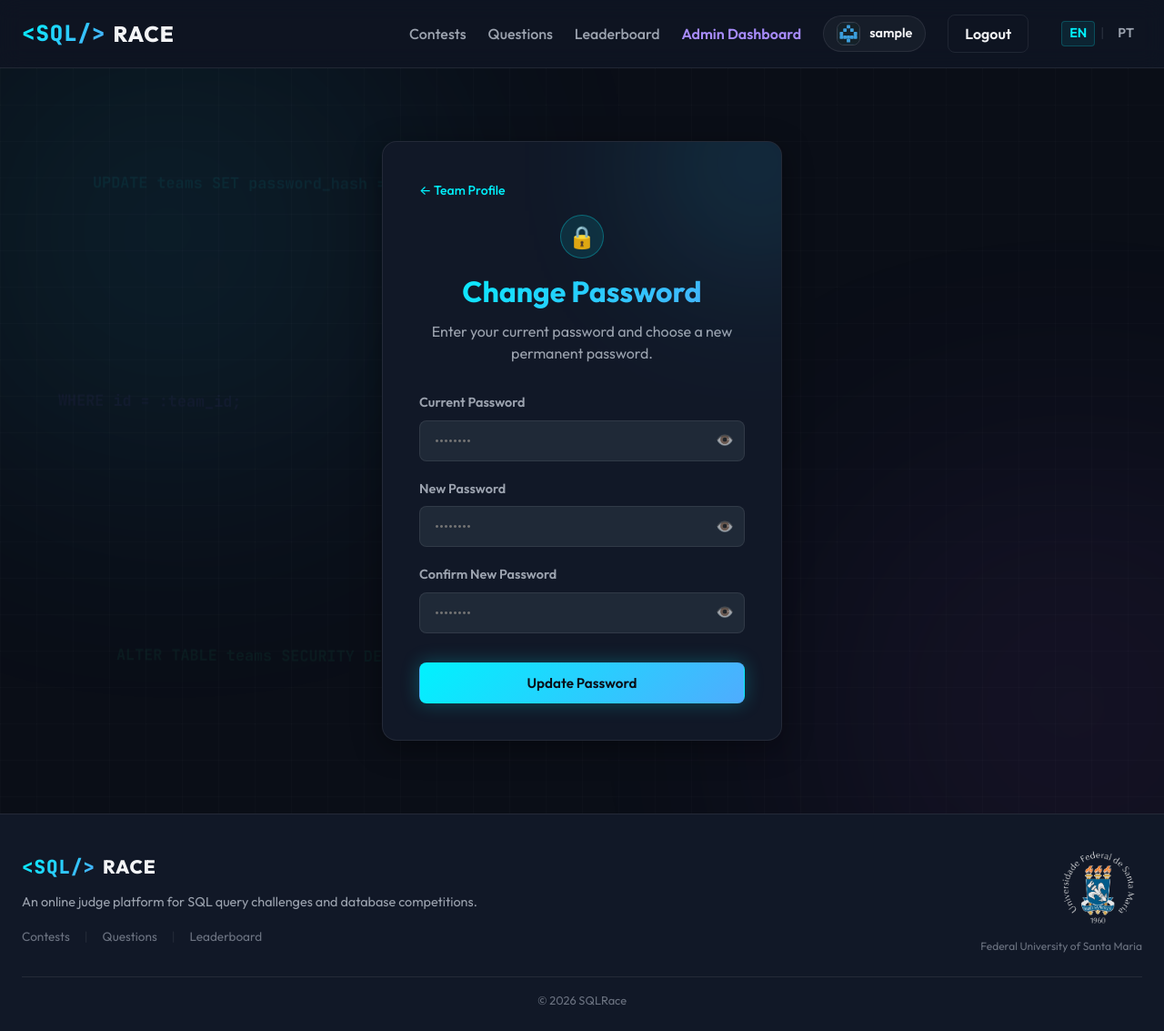
After one commit to brizzigui/sqlrace, a Flask app: page /change_password in a window 1280 px wide. The commit adds this page. Shown: the whole page at 91% size. Run offline with Flask 3, Linux system fonts and the light colour scheme; the visitor is signed in with stand-in values (Sample User, id 1); data that the repository does not hold is empty; some libraries are stand-ins or nearby versions.

Commit message:
password resetting

```diff
--- a/database.py
+++ b/database.py
@@ -69,7 +69,8 @@ def init_db():
             username VARCHAR(100) UNIQUE NOT NULL,
             password_hash VARCHAR(255) NOT NULL,
             is_admin BOOLEAN DEFAULT FALSE,
-            created_at TIMESTAMP DEFAULT CURRENT_TIMESTAMP
+            created_at TIMESTAMP DEFAULT CURRENT_TIMESTAMP,
+            must_change_password BOOLEAN DEFAULT FALSE
         );
         """)
 
@@ -149,9 +150,10 @@ def init_db():
         """)
 
         # Migration queries for existing databases
-        # 0. Add created_at and avatar_seed columns to teams if they do not exist
+        # 0. Add created_at, avatar_seed, and must_change_password columns to teams if they do not exist
         cur.execute("ALTER TABLE teams ADD COLUMN IF NOT EXISTS created_at TIMESTAMP DEFAULT CURRENT_TIMESTAMP;")
         cur.execute("ALTER TABLE teams ADD COLUMN IF NOT EXISTS avatar_seed VARCHAR(100);")
+        cur.execute("ALTER TABLE teams ADD COLUMN IF NOT EXISTS must_change_password BOOLEAN DEFAULT FALSE;")
 
         # 1. Add visibility column to questions if it does not exist
         cur.execute("ALTER TABLE questions ADD COLUMN IF NOT EXISTS visibility VARCHAR(20) NOT NULL DEFAULT 'public';")
--- a/routes/auth.py
+++ b/routes/auth.py
@@ -26,6 +26,20 @@ def admin_required(f):
             return redirect(url_for('contest.contests_list'))
         return f(*args, **kwargs)
     return decorated_function
+
+@bp.before_app_request
+def enforce_password_change():
+    """
+    Enforces that any user flagged with must_change_password must update
+    their password before accessing any other application resource.
+    """
+    if session.get('team_id') and session.get('must_change_password'):
+        if request.path.startswith('/static/'):
+            return None
+        allowed_endpoints = {'auth.change_password', 'auth.logout', 'set_lang'}
+        if request.endpoint and request.endpoint in allowed_endpoints:
+            return None
+        return redirect(url_for('auth.change_password'))
 
 @bp.route('/register', methods=['GET', 'POST'])
 def register():
@@ -81,15 +95,19 @@ def login():
             return render_template('login.html')
 
         with get_main_db() as cur:
-            cur.execute("SELECT id, username, password_hash, is_admin FROM teams WHERE username = %s;", (username,))
+            cur.execute("SELECT id, username, password_hash, is_admin, COALESCE(must_change_password, FALSE) FROM teams WHERE username = %s;", (username,))
             user = cur.fetchone()
 
         if user and check_password_hash(user[2], password):
             session['team_id'] = user[0]
             session['username'] = user[1]
             session['is_admin'] = user[3]
+            session['must_change_password'] = bool(user[4])
             log_audit('AUTH', 'LOGIN_SUCCESS', f"Team '{username}' logged in successfully", level='INFO', user_id=user[0], username=username, ip_address=request.remote_addr)
             flash(_('flash_login_success', username=username), 'success')
+            if session['must_change_password']:
+                flash(_('flash_must_change_password'), 'warning')
+                return redirect(url_for('auth.change_password'))
             if user[3]:
                 return redirect(url_for('admin.admin_dashboard'))
             return redirect(url_for('contest.contests_list'))
@@ -108,6 +126,61 @@ def logout():
     session.clear()
     flash(_('flash_logout_info'), 'info')
     return redirect(url_for('auth.login'))
+
+@bp.route('/change_password', methods=['GET', 'POST'])
+@login_required
+def change_password():
+    team_id = session.get('team_id')
+    is_forced = bool(session.get('must_change_password', False))
+
+    if request.method == 'POST':
+        current_password = request.form.get('current_password', '').strip()
+        new_password = request.form.get('new_password', '').strip()
+        confirm_password = request.form.get('confirm_password', '').strip()
+
+        with get_main_db() as cur:
+            cur.execute("SELECT id, username, password_hash, is_admin, COALESCE(must_change_password, FALSE) FROM teams WHERE id = %s;", (team_id,))
+            user = cur.fetchone()
+
+        if not user:
+            flash(_('flash_login_first'), 'danger')
+            return redirect(url_for('auth.login'))
+
+        # If not forced, require current password verification
+        if not is_forced:
+            if not current_password:
+                flash(_('flash_auth_required'), 'danger')
+                return render_template('change_password.html', is_forced=is_forced)
+            if not check_password_hash(user[2], current_password):
+                flash(_('flash_current_password_incorrect'), 'danger')
+                return render_template('change_password.html', is_forced=is_forced)
+
+        if not new_password or not confirm_password:
+            flash(_('flash_auth_required'), 'danger')
+            return render_template('change_password.html', is_forced=is_forced)
+
+        if new_password != confirm_password:
+            flash(_('flash_passwords_do_not_match'), 'danger')
+            return render_template('change_password.html', is_forced=is_forced)
+
+        # Update password and clear must_change_password flag
+        hashed_pw = generate_password_hash(new_password)
+        with get_main_db() as cur:
+            cur.execute("UPDATE teams SET password_hash = %s, must_change_password = FALSE WHERE id = %s;", (hashed_pw, team_id))
+
+        session['must_change_password'] = False
+        username = user[1]
+        log_audit('AUTH', 'PASSWORD_CHANGE', f"Team '{username}' successfully changed their password", level='INFO', user_id=team_id, username=username, ip_address=request.remote_addr)
+        flash(_('flash_password_changed_success'), 'success')
+
+        if is_forced:
+            if user[3]: # is_admin
+                return redirect(url_for('admin.admin_dashboard'))
+            return redirect(url_for('contest.contests_list'))
+        else:
+            return redirect(url_for('auth.team_profile', team_id=team_id))
+
+    return render_template('change_password.html', is_forced=is_forced)
 
 from flask import Response
 from datetime import datetime
--- a/static/css/style.css
+++ b/static/css/style.css
@@ -4063,3 +4063,12 @@ code[class*="language-"] {
         font-size: 0.8rem;
     }
 }
+
+.btn-warning-text {
+    color: #f59e0b;
+}
+
+.btn-warning-text:hover {
+    text-decoration: underline;
+    color: #fbbf24;
+}
--- a/templates/base.html
+++ b/templates/base.html
@@ -33,6 +33,10 @@
 
             <nav class="app-nav" id="app-nav-el">
                 {% if session.get('team_id') %}
+                    {% if session.get('must_change_password') %}
+                        <span class="nav-link" style="color: #fbbf24; font-size: 0.85rem; font-weight: 600;">⚠️ {{ _('auth_password_change_required') }}</span>
+                        <a href="{{ url_for('auth.logout') }}" class="nav-btn logout-btn">{{ _('nav_logout') }}</a>
+                    {% else %}
                         <a href="{{ url_for('contest.contests_list') }}" class="nav-link">{{ _('nav_contests') }}</a>
                         <a href="{{ url_for('contest.questions_list') }}" class="nav-link">{{ _('nav_questions') }}</a>
                         <a href="{{ url_for('leaderboard.global_leaderboard') }}" class="nav-link">{{ _('nav_global_leaderboard') }}</a>
@@ -44,6 +48,7 @@
                             <span>{{ session.get('username') }}</span>
                         </a>
                         <a href="{{ url_for('auth.logout') }}" class="nav-btn logout-btn">{{ _('nav_logout') }}</a>
+                    {% endif %}
                 {% else %}
                     <a href="{{ url_for('auth.login') }}" class="nav-link">{{ _('nav_login') }}</a>
                     <a href="{{ url_for('auth.register') }}" class="nav-btn register-btn">{{ _('nav_register_team') }}</a>
--- /dev/null
+++ b/templates/change_password.html
@@ -0,0 +1,157 @@
+{% extends 'base.html' %}
+
+{% block title %}
+    {% if is_forced %}
+        {{ _('auth_forced_change_password_title') }} - SQL Race
+    {% else %}
+        {{ _('auth_change_password') }} - SQL Race
+    {% endif %}
+{% endblock %}
+
+{% block body_class %}auth-page{% endblock %}
+
+{% block content %}
+<div class="auth-wrapper fade-in">
+    <!-- SQL-inspired background decorations -->
+    <div class="auth-background-decorations">
+        <div class="decor-grid"></div>
+        <div class="decor-circle decor-circle-1"></div>
+        <div class="decor-circle decor-circle-2"></div>
+        <div class="sql-floating-code sql-code-1">UPDATE teams SET password_hash = ...</div>
+        <div class="sql-floating-code sql-code-2">WHERE id = :team_id;</div>
+        <div class="sql-floating-code sql-code-3">ALTER TABLE teams SECURITY DEFINITIVE;</div>
+    </div>
+
+    <div class="auth-card" style="max-width: 440px;">
+        <div class="auth-card-glow"></div>
+
+        {% if not is_forced %}
+            <div style="margin-bottom: 16px;">
+                <a href="{{ url_for('auth.my_profile') }}" class="back-link" style="color: var(--primary-color); text-decoration: none; font-size: 0.88rem;">&larr; {{ _('profile_title') }}</a>
+            </div>
+        {% endif %}
+
+        <div class="auth-header">
+            {% if is_forced %}
+                <div style="display: inline-flex; align-items: center; justify-content: center; width: 48px; height: 48px; border-radius: 50%; background: rgba(245, 158, 11, 0.15); border: 1px solid rgba(245, 158, 11, 0.4); margin-bottom: 12px; font-size: 1.5rem;">
+                    🔑
+                </div>
+                <h2>{{ _('auth_forced_change_password_title') }}</h2>
+                <p style="color: #fbbf24; font-size: 0.9rem; margin-top: 6px;">{{ _('auth_forced_change_password_sub') }}</p>
+            {% else %}
+                <div style="display: inline-flex; align-items: center; justify-content: center; width: 48px; height: 48px; border-radius: 50%; background: rgba(0, 242, 254, 0.1); border: 1px solid rgba(0, 242, 254, 0.3); margin-bottom: 12px; font-size: 1.5rem;">
+                    🔒
+                </div>
+                <h2>{{ _('auth_change_password') }}</h2>
+                <p>{{ _('auth_change_password_sub') }}</p>
+            {% endif %}
+        </div>
+
+        <form method="POST" action="{{ url_for('auth.change_password') }}" class="auth-form" id="change-pwd-form" onsubmit="return validatePasswords()">
+            {% if not is_forced %}
+                <div class="form-group">
+                    <label for="current_password">{{ _('auth_current_password') }}</label>
+                    <div style="position: relative;">
+                        <input type="password" id="current_password" name="current_password" placeholder="••••••••" required style="width: 100%; box-sizing: border-box; padding-right: 42px;">
+                        <button type="button" class="pwd-toggle-btn" onclick="togglePwdVisibility('current_password', this)" tabindex="-1" title="Toggle visibility">👁️</button>
+                    </div>
+                </div>
+            {% endif %}
+
+            <div class="form-group">
+                <label for="new_password">{{ _('auth_new_password') }}</label>
+                <div style="position: relative;">
+                    <input type="password" id="new_password" name="new_password" placeholder="••••••••" required style="width: 100%; box-sizing: border-box; padding-right: 42px;">
+                    <button type="button" class="pwd-toggle-btn" onclick="togglePwdVisibility('new_password', this)" tabindex="-1" title="Toggle visibility">👁️</button>
+                </div>
+            </div>
+
+            <div class="form-group">
+                <label for="confirm_password">{{ _('auth_confirm_new_password') }}</label>
+                <div style="position: relative;">
+                    <input type="password" id="confirm_password" name="confirm_password" placeholder="••••••••" required style="width: 100%; box-sizing: border-box; padding-right: 42px;">
+                    <button type="button" class="pwd-toggle-btn" onclick="togglePwdVisibility('confirm_password', this)" tabindex="-1" title="Toggle visibility">👁️</button>
+                </div>
+                <div id="password-match-error" style="color: var(--color-failed); font-size: 0.8rem; display: none; margin-top: 4px;">
+                    {{ _('flash_passwords_do_not_match') }}
+                </div>
+            </div>
+
+            <button type="submit" class="btn btn-primary auth-submit-btn" style="width: 100%; margin-top: 12px;">
+                {% if is_forced %}
+                    {{ _('auth_set_new_password_btn') }}
+                {% else %}
+                    {{ _('auth_update_password_btn') }}
+                {% endif %}
+            </button>
+        </form>
+
+        {% if is_forced %}
+            <div class="auth-footer" style="margin-top: 20px;">
+                <a href="{{ url_for('auth.logout') }}" style="color: var(--text-muted); font-size: 0.85rem;">{{ _('nav_logout') }}</a>
+            </div>
+        {% endif %}
+    </div>
+</div>
+{% endblock %}
+
+{% block extra_css %}
+<style>
+.pwd-toggle-btn {
+    position: absolute;
+    right: 12px;
+    top: 50%;
+    transform: translateY(-50%);
+    background: none;
+    border: none;
+    cursor: pointer;
+    font-size: 1rem;
+    opacity: 0.6;
+    transition: opacity 0.2s ease;
+    padding: 0;
+    line-height: 1;
+}
+.pwd-toggle-btn:hover {
+    opacity: 1;
+}
+</style>
+{% endblock %}
+
+{% block extra_js %}
+<script>
+function togglePwdVisibility(inputId, btn) {
+    const input = document.getElementById(inputId);
+    if (input.type === 'password') {
+        input.type = 'text';
+        btn.style.opacity = '1';
+    } else {
+        input.type = 'password';
+        btn.style.opacity = '0.6';
+    }
+}
+
+function validatePasswords() {
+    const p1 = document.getElementById('new_password').value;
+    const p2 = document.getElementById('confirm_password').value;
+    const err = document.getElementById('password-match-error');
+
+    if (p1 !== p2) {
+        err.style.display = 'block';
+        return false;
+    }
+    err.style.display = 'none';
+    return true;
+}
+
+document.getElementById('confirm_password').addEventListener('input', function() {
+    const p1 = document.getElementById('new_password').value;
+    const p2 = this.value;
+    const err = document.getElementById('password-match-error');
+    if (p2 && p1 !== p2) {
+        err.style.display = 'block';
+    } else {
+        err.style.display = 'none';
+    }
+});
+</script>
+{% endblock %}
```
Also changed, not shown: routes/admin.py (+34 -2 lines), templates/admin_teams.html (+51 -5 lines), templates/team_profile.html (+10 -5 lines), translations.py (+54 -2 lines). Lines whose indentation alone changed are shown as unchanged.
